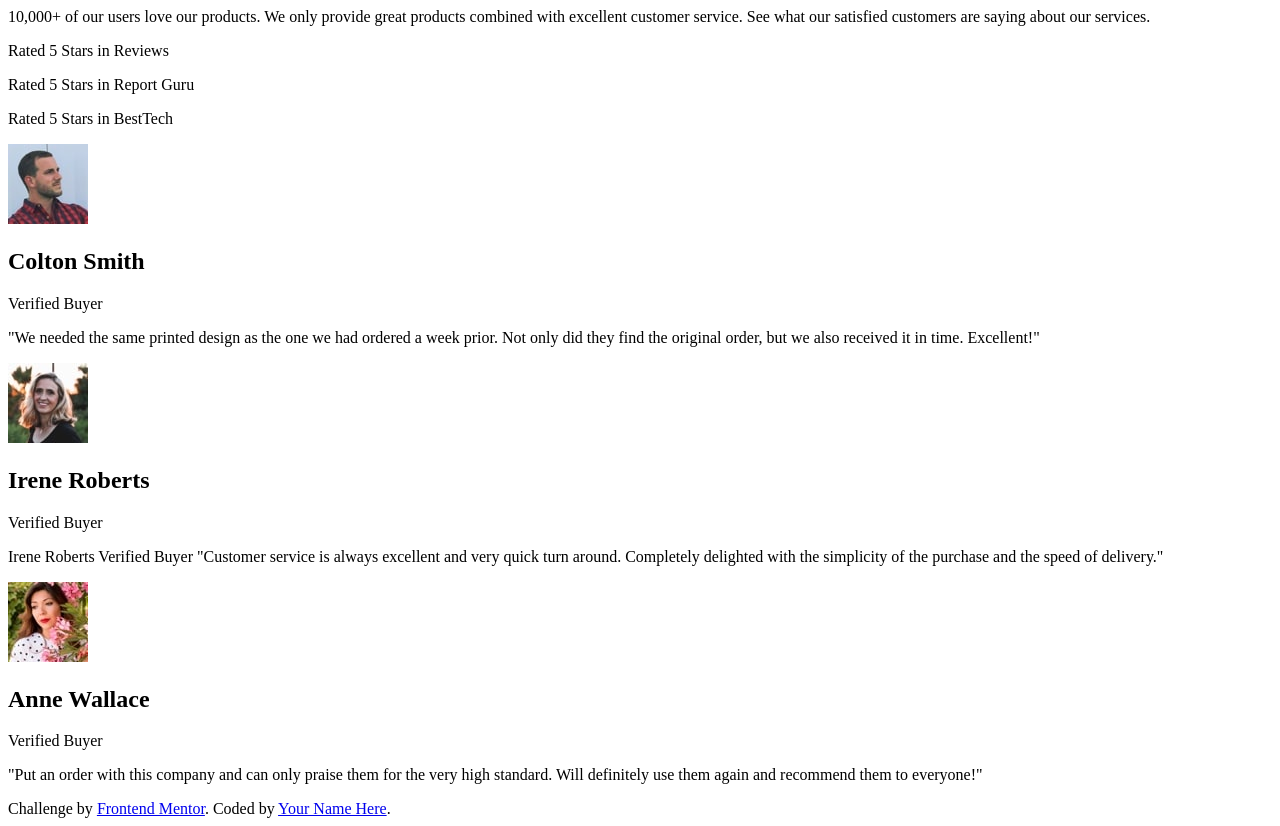
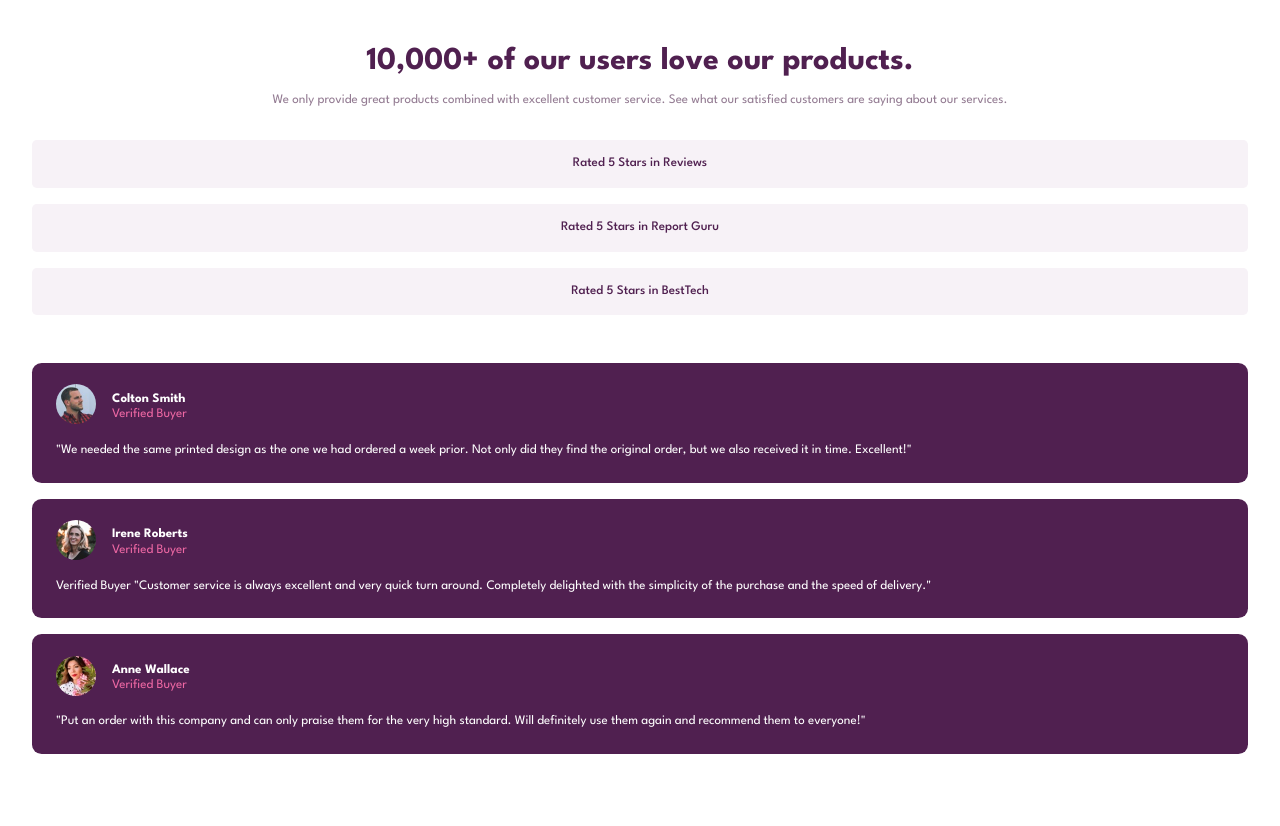
Before and after one commit to BessyBunting/frontend-social-proof-section, a plain HTML site: page index.html in a window 1280 px wide. Drawn offline with nearby package versions, Linux system fonts and the light colour scheme.

Commit message:
mob design complete

```diff
--- a/index.html
+++ b/index.html
@@ -11,6 +11,16 @@
       sizes="32x32"
       href="./images/favicon-32x32.png"
     />
+    <link rel="preconnect" href="https://fonts.googleapis.com" />
+    <link rel="preconnect" href="https://fonts.gstatic.com" crossorigin />
+    <link
+      href="https://fonts.googleapis.com/css2?family=League+Spartan:wght@100..900&display=swap"
+      rel="stylesheet"
+    />
+    <link
+      rel="stylesheet"
+      href="https://cdnjs.cloudflare.com/ajax/libs/meyer-reset/2.0/reset.min.css"
+    />
     <link rel="stylesheet" href="style.css" />
 
     <title>Frontend Mentor | Social proof section</title>
@@ -20,11 +30,14 @@
   <body>
     <main>
       <div class="grid-container">
-        <div class="flex-box">
+        <div class="flex-box blurb">
           <div class="intro-box">
-            10,000+ of our users love our products. We only provide great
-            products combined with excellent customer service. See what our
-            satisfied customers are saying about our services.
+            <h1>10,000+ of our users love our products.</h1>
+            <p>
+              We only provide great products combined with excellent customer
+              service. See what our satisfied customers are saying about our
+              services.
+            </p>
           </div>
           <div class="reviews-box">
             <div class="review">
@@ -44,8 +57,10 @@
               <div class="buyer-img">
                 <img src="./images/image-colton.jpg" alt="" />
               </div>
-              <h2>Colton Smith</h2>
-              <p class="verified">Verified Buyer</p>
+              <div class="buyer-name">
+                <h2>Colton Smith</h2>
+                <p class="verified">Verified Buyer</p>
+              </div>
             </div>
             <p class="buyer-review">
               "We needed the same printed design as the one we had ordered a
@@ -64,9 +79,9 @@
               </div>
             </div>
             <p class="buyer-review">
-              Irene Roberts Verified Buyer "Customer service is always excellent
-              and very quick turn around. Completely delighted with the
-              simplicity of the purchase and the speed of delivery."
+              Verified Buyer "Customer service is always excellent and very
+              quick turn around. Completely delighted with the simplicity of the
+              purchase and the speed of delivery."
             </p>
           </div>
           <div class="testimonial-card">
@@ -88,13 +103,13 @@
         </div>
       </div>
     </main>
-    <footer>
+    <!-- <footer>
       <div class="attribution">
         Challenge by
         <a href="https://www.frontendmentor.io?ref=challenge" target="_blank"
           >Frontend Mentor</a
         >. Coded by <a href="#">Your Name Here</a>.
       </div>
-    </footer>
+    </footer> -->
   </body>
 </html>
--- a/style.css
+++ b/style.css
@@ -0,0 +1,104 @@
+:root {
+  --primary-dark: hsl(300, 43%, 22%);
+  --primary-light: hsl(333, 80%, 67%);
+
+  --neutral-dark: hsl(303, 10%, 53%);
+  --neutral-light: hsl(300, 24%, 96%);
+
+  --fs-400: 0.8125rem;
+  --fs-500: 0.9625rem;
+  --fs-900: 2rem;
+
+  --ff: "League Spartan", sans-serif;
+  --fw-400: 400;
+  --fw-500: 500;
+  --fw-700: 700;
+
+  --lh-body: 1.2;
+}
+
+*,
+*::before,
+*::after {
+  box-sizing: border-box;
+}
+
+/*  ******** MOBILE ******* */
+
+body {
+  font-family: var(--ff);
+  font-size: var(--fs-400);
+  height: 100vh;
+  line-height: var(--lh-body);
+}
+
+.grid-container {
+  display: grid;
+  grid-template-rows: auto auto;
+  padding: 3rem 2rem;
+}
+
+.flex-box.blurb {
+  text-align: center;
+  color: var(--neutral-dark);
+}
+
+h1 {
+  font-size: var(--fs-900);
+  color: var(--primary-dark);
+  font-weight: var(--fw-700);
+  padding-bottom: 1rem;
+  line-height: 0.9;
+}
+
+.reviews-box {
+  padding: 2rem 0;
+  color: var(--primary-dark);
+  font-weight: var(--fw-500);
+}
+
+.review {
+  background-color: var(--neutral-light);
+  border-radius: 0.3rem;
+  padding: 1rem 0;
+  margin-bottom: 1rem;
+}
+
+.testimonial-card {
+  background-color: var(--primary-dark);
+  border-radius: 0.6rem;
+  color: white;
+  padding: 1.5rem;
+  margin-bottom: 1rem;
+}
+
+.buyer-info {
+  display: flex;
+  align-items: center;
+  gap: 1rem;
+  height: 40px;
+  margin-bottom: 1rem;
+}
+
+img {
+  border-radius: 50%;
+  height: 40px;
+}
+
+.buyer-name {
+  display: flex;
+  flex-direction: column;
+}
+
+.buyer-name h2 {
+  font-weight: var(--fw-700);
+}
+
+.verified {
+  font-weight: var(--fw-400);
+  color: var(--primary-light);
+}
+
+/*  ******* DESKTOP ********* */
+@media (min-width: 376px) {
+}
```
